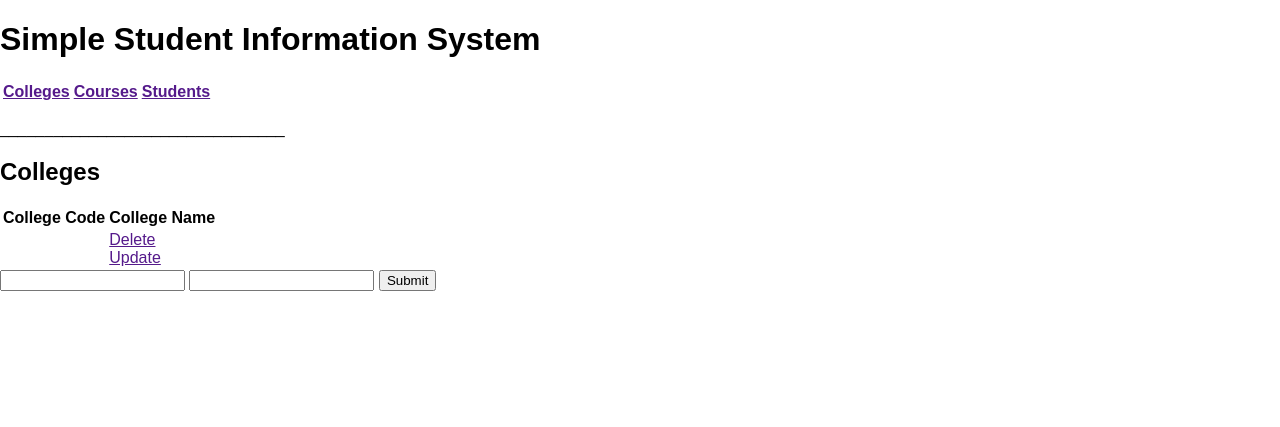
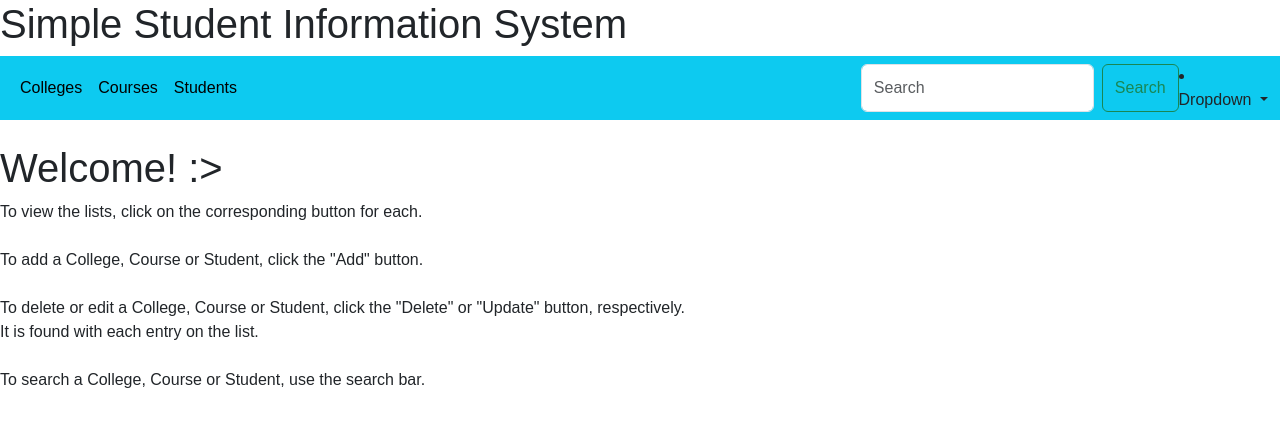
Before and after one commit to Daine-C/SSIS3, a Flask app: page / in a window 1280 px wide. Shown: the top 427 px of the page. Run offline with Flask 3, Linux system fonts and the light colour scheme; tables that the repository leaves empty hold one stand-in row (values such as "Sample post"); lists and menus that the app fills with data are empty.

Commit message:
Courses, Students, Home, NavBar, and Overlay HTMLs

```diff
--- a/app.py
+++ b/app.py
@@ -8,17 +8,78 @@
 db = SQLAlchemy(app)
 
 class Colleges(db.Model):
+    __tablename__ = "Colleges"
     id = db.Column(db.String(10), primary_key = True, nullable = False)
     name = db.Column(db.String(200), nullable = False)
 
     def __repr__(self):
         return '<College %r>' % self.id
 
+class Courses(db.Model):
+    __tablename__ = "Courses"
+    id = db.Column(db.String(10), primary_key = True, nullable = False)
+    name = db.Column(db.String(200), nullable = False)
+    #College reference
+    collegeid = db.Column(db.String(10), db.ForeignKey(Colleges.id))
+    c_college = db.relationship(Colleges, cascade = "all,delete", backref = "courses")
+
+    def __repr__(self):
+        return '<Course %r>' % self.id
+
 with app.app_context():
     db.create_all()
 
-@app.route('/', methods=['POST', 'GET'])
+@app.route('/')
 def index():
+    return render_template('Home.html')
+
+@app.route('/colleges/', methods=['POST', 'GET'])
+def college():
+    if request.method == 'POST':
+        college_id = request.form['id']
+        college_name = request.form['name']
+        new_college = Colleges(id=college_id)
+        name_college = Colleges(name=college_name)
+
+        try:
+            db.session.add(new_college)
+            db.session.add(name_college)
+            db.session.commit()
+            return redirect('/')
+        except:
+            return 'Error :('
+
+    else:
+        colgs = Colleges.query.order_by(Colleges.id).all()
+
+        return render_template('College.html', colgs=colgs)
+
+@app.route('/courses/', methods=['POST', 'GET'])
+def course():
+    if request.method == 'POST':
+        course_id = request.form['id']
+        course_name = request.form['name']
+        course_college = request.form['college_id']
+        new_course = Courses(id=course_id)
+        name_course = Courses(name=course_name)
+        conn_college = Courses(collegeid=course_college)
+
+        try:
+            db.session.add(new_course)
+            db.session.add(name_course)
+            db.session.add(conn_college)
+            db.session.commit()
+            return redirect('/')
+        except:
+            return 'Error :('
+
+    else:
+        cours = Courses.query.order_by(Courses.id).all()
+
+        return render_template('Courses.html', cours=cours)
+
+@app.route('/colleges/', methods=['POST', 'GET'])
+def student():
     if request.method == 'POST':
         college_id = request.form['id']
         college_name = request.form['name']
--- a/static/css/main.css
+++ b/static/css/main.css
@@ -1,4 +1,4 @@
 body{
-    margin: 0;
+    margin: 10;
     font-family: Arial;
 }
--- /dev/null
+++ b/templates/Home.html
@@ -0,0 +1,12 @@
+{% extends 'SSIS.html' %}
+
+{% block head %}
+<div class="content">
+    <h1>Welcome! :></h1>
+    <p>To view the lists, click on the corresponding button for each.<br><br>
+    To add a College, Course or Student, click the "Add" button.<br><br>
+    To delete or edit a College, Course or Student, click the "Delete" or "Update" button, respectively.<br>
+    It is found with each entry on the list.<br><br>
+    To search a College, Course or Student, use the search bar.</p>
+</div>
+{% endblock %}
--- /dev/null
+++ b/templates/Navbar.html
@@ -0,0 +1,32 @@
+<nav class="navbar navbar-expand-lg bg-info">
+    <div class="container-fluid">
+      <div class="collapse navbar-collapse" id="navbarSupportedContent">
+        <ul class="navbar-nav me-auto mb-2 mb-lg-0">
+          <li class="nav-item">
+            <a class="nav-link active" aria-current="page" href="{{ url_for('college') }}">Colleges</a>
+          </li>
+          <li class="nav-item">
+            <a class="nav-link active" aria-current="page" href="{{ url_for('course') }}">Courses</a>
+          </li>
+          <li class="nav-item">
+            <a class="nav-link active" aria-current="page" href="#">Students</a>
+          </li>
+        </ul>
+        <form class="d-flex" role="search">
+          <input class="form-control me-2" type="search" placeholder="Search" aria-label="Search">
+          <button class="btn btn-outline-success" type="submit">Search</button>
+          <li class="nav-item dropdown">
+            <a class="nav-link dropdown-toggle" href="#" role="button" data-bs-toggle="dropdown" aria-expanded="false">
+              Dropdown
+            </a>
+            <ul class="dropdown-menu">
+              <li><a class="dropdown-item" href="#">Action</a></li>
+              <li><a class="dropdown-item" href="#">Another action</a></li>
+              <li><hr class="dropdown-divider"></li>
+              <li><a class="dropdown-item" href="#">Something else here</a></li>
+            </ul>
+          </li>
+        </form>
+      </div>
+    </div>
+  </nav>
--- a/templates/SSIS.html
+++ b/templates/SSIS.html
@@ -4,25 +4,19 @@
     <meta charset="UTF-8">
     <meta name="viewport" content="width=device-width, initial-scale=1.0">
     <meta http-equiv="X-UA-Compatible" content="ie=edge">
+    <link href="https://cdn.jsdelivr.net/npm/bootstrap@5.3.2/dist/css/bootstrap.min.css" rel="stylesheet" integrity="sha384-T3c6CoIi6uLrA9TneNEoa7RxnatzjcDSCmG1MXxSR1GAsXEV/Dwwykc2MPK8M2HN" crossorigin="anonymous">
     <link rel="stylesheet" href="{{ url_for('static', filename='css/main.css') }}">
     <title>SSIS ver. 3</title>
 </head>
 <body>
-    <h1>Simple Student Information System</h1>
-    <table>
-        <tr>
-            <th>
-                <a href="">Colleges</a>
-            </th>
-            <th>
-                <a href="">Courses</a>
-            </th>
-            <th>
-                <a href="">Students</a>
-            </th>
-        </tr>
-    </table>
-    <p>________________________________</p>
-    {% block head %}{% endblock %}
+    <div class="mx-auto" style="width: 1300px;">
+        <h1>Simple Student Information System</h1>
+    </div>
+        {% include 'Navbar.html' %}
+    <div class="mx-auto" style="width: 1300px;">
+        <br>
+        {% block head %}{% endblock %}
+    </div>
+    <script src="https://cdn.jsdelivr.net/npm/bootstrap@5.3.2/dist/js/bootstrap.bundle.min.js" integrity="sha384-C6RzsynM9kWDrMNeT87bh95OGNyZPhcTNXj1NW7RuBCsyN/o0jlpcV8Qyq46cDfL" crossorigin="anonymous"></script>
 </body>
 </html>
```
Also changed, not shown: templates/Courses.html (added, +30 -0 lines), templates/OverlayAdd.html (added), templates/Students.html (added).
